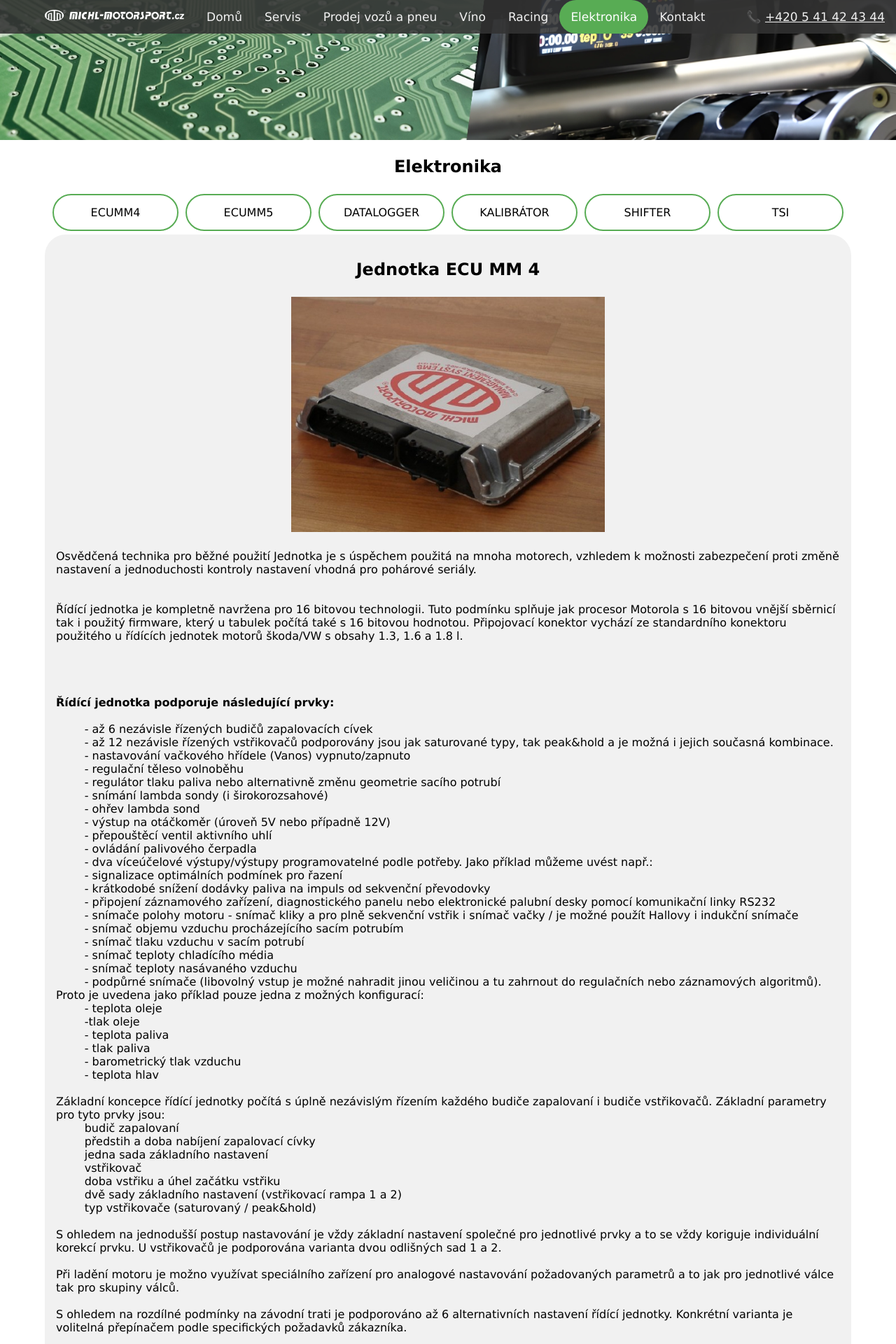
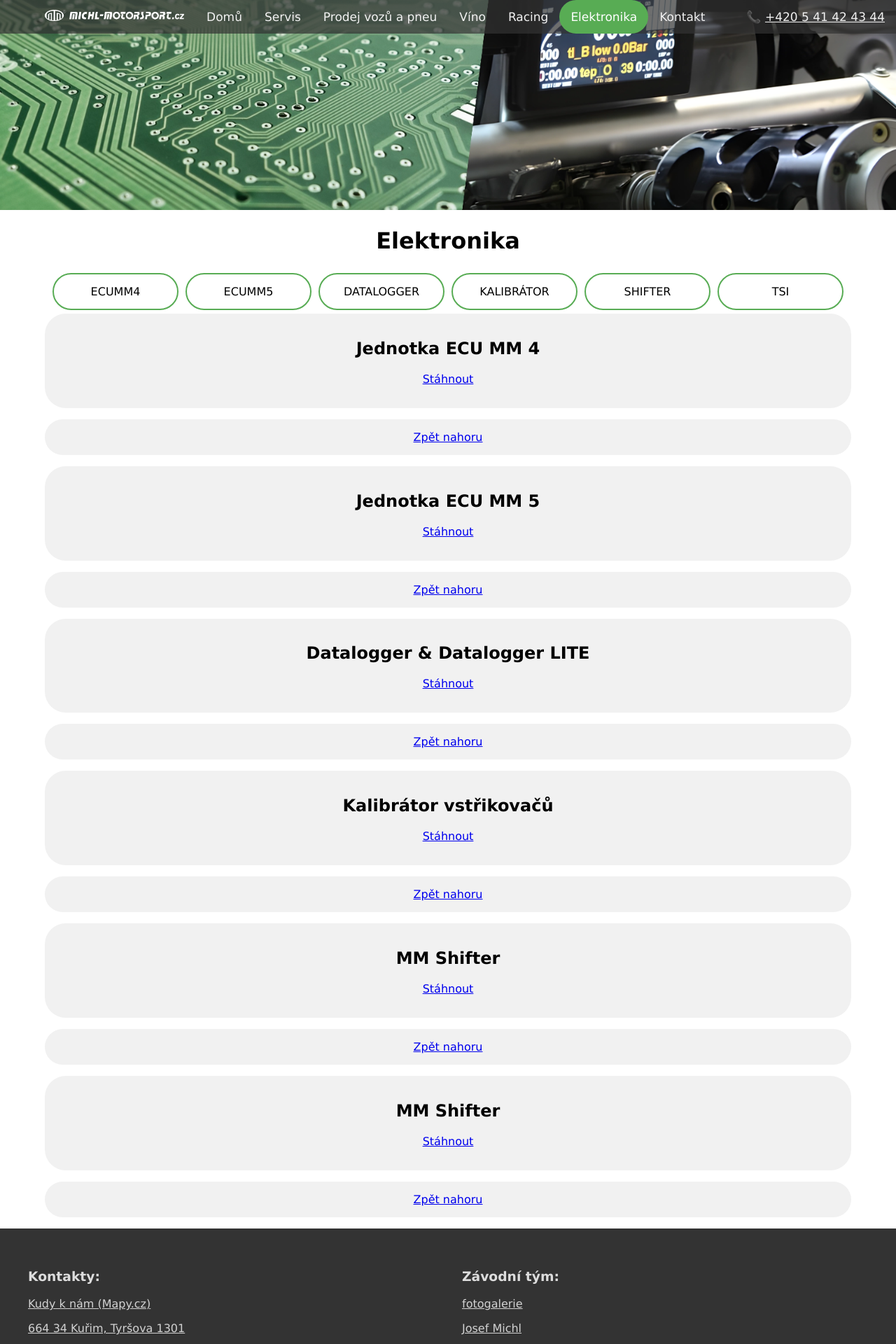
Before and after one commit to michlmotorsport/web, a PHP site: page /elektronika.html in a window 1280 px wide. Shown: the top 1920 px of the page at 70% size. Run offline with PHP 8.4, Linux system fonts and the light colour scheme.

Commit message:
Elektronika hotová, TODO: opravit menu tlačítko na apple platformách

```diff
--- a/default.css
+++ b/default.css
@@ -220,11 +210,10 @@
   position:fixed;
   width:100%;
   transition: 0.3s ease-in-out;
+  min-height:3rem;
 }
 
-.topnav:hover {
-  background-color: #333333e1;
-}
+
 
 .topnav a {
   float: left;
--- a/elektronika.html
+++ b/elektronika.html
@@ -4,10 +4,10 @@
 <meta name="viewport" content="width=device-width, initial-scale=1.0">
 <link rel="stylesheet" href="default.css">
 <link rel="icon" type="image/webp" href="images/favicon.png">
-<title>Michl Motorsport - Racing</title>
+<title>Michl Motorsport - Elektronika</title>
 <meta charset="UTF-8">
 <meta name="keywords" content="Motorsport, Michl, Auto, Auta na prodej, závody do vrchu, pneu, závodní penu, autoservis, víno">
-<meta name="nameription" content="prodejna a servis aut, prodej vína Znovín Znojmo, vývoj a výroba řídících systémů motorů, prodej závodních pneu Goodyear, reklama na závodních vozech">
+<meta name="description" content="prodejna a servis aut, prodej vína Znovín Znojmo, vývoj a výroba řídících systémů motorů, prodej závodních pneu Goodyear, reklama na závodních vozech">
 <meta name="author" content="Michl Motorsport">
 </head>
 
@@ -41,11 +41,11 @@
 </script>
 
 <div class="banner-container" id="start">
-  <img alt="Elektro Banner" src="images/elektronika.webp" style="width: 100%; max-height: 200px; object-fit: cover;">
+  <img alt="Elektro Banner" src="images/elektronika.webp" style="width: 100%; max-height: 300px; object-fit: cover;">
 </div>
   <div class="main">
 
-    <h2 style="text-align: center;">Elektronika</h2>
+    <h1 style="text-align: center;">Elektronika</h1>
 
 <div class="gallery">
   <a  href="#ec4" id="nodec">
@@ -89,360 +89,44 @@
 <div class="main" id="ec4">
   <div class="rounded-list">
     <h2>Jednotka ECU MM 4</h2>
-    <img style="width: 40%;" alt="ecumm4 ecu mm 4" src="images/elektronika/ECUMM4.jpg" hspace="5" vspace="5" /><br />
-<p style="text-align: left;">Osvědčená technika pro běžné použití
-Jednotka je
-s úspěchem použitá na mnoha
-motorech, vzhledem k
-možnosti zabezpečení proti změně nastavení a
-jednoduchosti kontroly nastavení vhodná pro
-pohárové seriály.<br />
-<br />
-<br />
-Řídící jednotka je kompletně navržena
-pro 16
-bitovou technologii. Tuto podmínku splňuje jak procesor
-Motorola
-s 16 bitovou vnější sběrnicí tak i
-použitý
-firmware, který u tabulek počítá
-také s 16
-bitovou hodnotou. Připojovací konektor
-vychází ze
-standardního konektoru použitého u
-řídících jednotek motorů
-škoda/VW s obsahy
-1.3, 1.6 a 1.8 l.<br />
-<br />
-<br />
-<br />
-<span style="font-weight: bold;"><br>
-Řídící jednotka podporuje
-následující prvky:</span><br />
-<br />
-&nbsp;&nbsp;&nbsp;&nbsp;&nbsp;&nbsp;&nbsp;
-- až 6 nezávisle řízených budičů
-zapalovacích cívek<br />
-&nbsp;&nbsp;&nbsp;&nbsp;&nbsp;&nbsp;&nbsp;
-- až 12 nezávisle
-řízených vstřikovačů podporovány jsou
-jak
-saturované typy, tak peak&amp;hold a je možná
-i jejich
-současná kombinace.<br />
-&nbsp;&nbsp;&nbsp;&nbsp;&nbsp;&nbsp;&nbsp;
-- nastavování vačkového
-hřídele (Vanos) vypnuto/zapnuto<br />
-&nbsp;&nbsp;&nbsp;&nbsp;&nbsp;&nbsp;
-&nbsp;- regulační těleso volnoběhu<br />
-&nbsp; &nbsp; &nbsp; &nbsp; - regulátor
-tlaku
-paliva nebo alternativně změnu geometrie sacího
-potrubí<br />
-&nbsp;&nbsp;&nbsp;&nbsp;&nbsp;&nbsp;&nbsp;
-- snímání lambda sondy (i
-širokorozsahové)<br />
-&nbsp;&nbsp;&nbsp;&nbsp;&nbsp;&nbsp;&nbsp;
-- ohřev lambda sond<br />
-&nbsp;&nbsp;&nbsp;&nbsp;&nbsp;&nbsp;&nbsp;
-- výstup na otáčkoměr (úroveň 5V nebo
-případně 12V)<br />
-&nbsp;&nbsp;&nbsp;&nbsp;&nbsp;&nbsp;&nbsp;
-- přepouštěcí ventil aktivního
-uhlí<br />
-&nbsp;&nbsp;&nbsp;&nbsp;&nbsp;&nbsp;&nbsp;
-- ovládání palivového
-čerpadla<br />
-&nbsp;&nbsp;&nbsp;&nbsp;&nbsp;&nbsp;&nbsp;
-- dva
-víceúčelové
-výstupy/výstupy
-programovatelné podle potřeby. Jako příklad
-můžeme
-uvést např.:<br />
-&nbsp;&nbsp;&nbsp;&nbsp;&nbsp;&nbsp;&nbsp;
-- signalizace optimálních podmínek pro
-řazení<br />
-&nbsp;&nbsp;&nbsp;&nbsp;&nbsp;&nbsp;&nbsp;
-- krátkodobé
-snížení dodávky paliva na impuls od
-sekvenční převodovky<br />
-&nbsp;&nbsp;&nbsp;&nbsp;&nbsp;&nbsp;
-&nbsp;- připojení
-záznamového zařízení,
-diagnostického
-panelu nebo elektronické palubní desky
-pomocí
-komunikační linky RS232<br />
-&nbsp;&nbsp;&nbsp;&nbsp;&nbsp;&nbsp;&nbsp;
-- snímače polohy motoru
-- snímač kliky a pro plně sekvenční vstřik i
-snímač vačky / je možné použít Hallovy
-i indukční snímače<br />
-&nbsp;&nbsp;&nbsp;&nbsp;&nbsp;&nbsp;&nbsp;
-- snímač objemu vzduchu
-procházejícího sacím
-potrubím<br />
-&nbsp;&nbsp;&nbsp;&nbsp;&nbsp;&nbsp;&nbsp;
-- snímač tlaku vzduchu v sacím potrubí<br />
-&nbsp;&nbsp;&nbsp;&nbsp;&nbsp;&nbsp;&nbsp;
-- snímač teploty chladícího
-média<br />
-&nbsp;&nbsp;&nbsp;&nbsp;&nbsp;&nbsp;&nbsp;
-- snímač teploty nasávaného vzduchu<br />
-&nbsp;&nbsp;&nbsp;&nbsp;&nbsp;&nbsp;&nbsp;
-- podpůrné
-snímače (libovolný vstup je možné
-nahradit jinou
-veličinou a tu zahrnout do regulačních nebo
-záznamových algoritmů). Proto je uvedena jako
-příklad pouze jedna z možných
-konfigurací:<br />
-&nbsp;&nbsp;&nbsp;&nbsp;&nbsp;&nbsp;&nbsp;
-- teplota oleje<br />
-&nbsp;&nbsp;&nbsp;&nbsp;&nbsp;&nbsp;&nbsp;
--tlak oleje<br />
-&nbsp;&nbsp;&nbsp;&nbsp;&nbsp;&nbsp;&nbsp;
-- teplota paliva<br />
-&nbsp;&nbsp;&nbsp;&nbsp;&nbsp;&nbsp;&nbsp;
-- tlak paliva<br />
-&nbsp;&nbsp;&nbsp;&nbsp;&nbsp;&nbsp;&nbsp;
-- barometrický tlak vzduchu<br />
-&nbsp;&nbsp;&nbsp;&nbsp;&nbsp;&nbsp;&nbsp;
-- teplota hlav<br />
-<br />
-Základní koncepce
-řídící jednotky
-počítá s úplně
-nezávislým
-řízením každého budiče
-zapalovaní i budiče
-vstřikovačů. Základní parametry pro tyto prvky
-jsou:<br />
-&nbsp;&nbsp;&nbsp;&nbsp;&nbsp;&nbsp;&nbsp;
-budič
-zapalovaní<br />
-&nbsp;&nbsp;&nbsp; &nbsp;&nbsp;&nbsp; předstih
-a doba
-nabíjení zapalovací cívky<br />
-&nbsp;&nbsp;&nbsp; &nbsp;&nbsp;&nbsp; jedna
-sada základního nastavení<br />
-&nbsp;&nbsp;&nbsp; &nbsp;&nbsp;&nbsp; vstřikovač<br />
-&nbsp;&nbsp;&nbsp; &nbsp;&nbsp;&nbsp; doba
-vstřiku a úhel začátku vstřiku<br />
-&nbsp;&nbsp;&nbsp; &nbsp;&nbsp;&nbsp; dvě sady
-základního nastavení
-(vstřikovací
-rampa 1 a 2)<br />
-&nbsp;&nbsp;&nbsp; &nbsp;&nbsp;&nbsp; typ
-vstřikovače (saturovaný / peak&amp;hold)<br />
-<br />
-S ohledem na jednodušší postup
-nastavování je vždy
-základní
-nastavení společné pro jednotlivé
-prvky a to se
-vždy koriguje individuální korekcí
-prvku. U
-vstřikovačů je podporována varianta dvou
-odlišných
-sad 1 a 2.<br />
-<br />
-Při ladění motoru je možno využívat
-speciálního zařízení pro
-analogové
-nastavování požadovaných parametrů a
-to jak pro
-jednotlivé válce tak pro skupiny válců.<br />
-<br />
-S ohledem na rozdílné podmínky na
-závodní trati je podporováno až 6
-alternativních nastavení
-řídící
-jednotky. Konkrétní varianta je
-volitelná
-přepínačem podle specifických požadavků
-zákazníka.<br />
-<br />
-Parametry jsou ukládány jako
-dvourozměrné tabulky
-s prostorovou interpolací. Jednou osou jsou
-otáčky
-motoru, druhá má tři
-přepínatelné
-alternativy:<br />
-&nbsp;&nbsp;&nbsp;&nbsp;&nbsp;&nbsp;
-&nbsp;* množství nasávaného vzduchu<br />
-&nbsp;&nbsp;&nbsp;&nbsp;&nbsp;&nbsp;&nbsp;
-* tlak v sacím potrubí<br />
-&nbsp;&nbsp;&nbsp;&nbsp;&nbsp;&nbsp;&nbsp;
-* poloha škrtící klapky<br />
-<br />
-<span style="font-weight: bold;">
-Technické parametry regulačního
-systému motoru</span><br />
-Celý systém motoru je řízen na
-základě
-úhlového systému s periodou
-720&deg;. Pozice
-0&deg; odpovídá horní
-úvrati při
-zapálení směsi ve válci. Pokud
-není motor
-vybaven snímačem vačky, není možno určit zda se
-jedná o lichou nebo sudou otáčku kliky.
-Systém si
-v tomto případě sám náhodně podle
-polohy<br />
-kliky při startu zvolí, která otáčka
-je lichá.<br />
-Konfigurace snímačů polohy natočení motoru, typy
-vstřikovačů a jejich přiřazení ke vstřikovacím
-rampám a pořadí zapalování
-je určeno
-variantou programu. Pro jinou konfiguraci motoru je nutné do
-řídící jednotky nahrát
-jiný program.<br />
-<br /></p>
+    <a href="uploads/Jednotka ECU MM4.pdf">Stáhnout</a></i></b></p>
+    <object data="uploads/Jednotka ECU MM4.pdf" type="application/pdf" width="75%" height="1200px"></p></object>
+    </div>
+    <a href="#start"><div class="rounded-list" id="ec5">Zpět nahoru</div></a>
 
-<img style="width: 650px; height: 273px;" alt="ecu mm 4 tabulka" src="images/elektronika/ECUMM4tab.jpg" /><br />
-</div>
+<div class="rounded-list" >
+  <h2>Jednotka ECU MM 5</h2>
+  <a href="uploads/Jednotka ECU MM5.pdf">Stáhnout</a></i></b></p>
+    <object data="uploads/Jednotka ECU MM5.pdf" type="application/pdf" width="75%" height="1200px"></p></object>
+    </div>
+    <a href="#start"><div class="rounded-list" id="datalogger">Zpět nahoru</div></a>
 
-    <a href="#start"><div class="rounded-list">Zpět nahoru</div></a>
-<!--
-    ##################        EC4         ##################
--->
+    <div class="rounded-list">
+  <h2>Datalogger & Datalogger LITE</h2>
+  <a href="uploads/Datalogger.pdf">Stáhnout</a></i></b></p>
+    <object data="uploads/Datalogger.pdf" type="application/pdf" width="75%" height="1200px"></p></object>
+    </div>
+    <a href="#start"><div class="rounded-list" id="kalib">Zpět nahoru</div></a>
 
+    <div class="rounded-list">
+  <h2>Kalibrátor vstřikovačů</h2>
+  <a href="uploads/Tester pro kalibraci vstřikovačů.pdf">Stáhnout</a></i></b></p>
+    <object data="uploads/Tester pro kalibraci vstřikovačů.pdf" type="application/pdf" width="75%" height="1200px"></p></object>
+    </div>
+    <a href="#start"><div class="rounded-list" id="shifter">Zpět nahoru</div></a>
 
-<div class="rounded-list" id="ec5">
-  <h2>Jednotka ECU MM 5</h2>
-  Řídící jednotka
-používá
-32bitový procesor PowerPC. Pro paměť
-programu a kalibrací je k dispozici celkem 1MB paměti,
-která je
-součástí čipu procesoru. Pro záznam
-přechodných dějů a změny nastavení
-při ladění během chodu motoru je osazena paměť RAM 512KB.
-Pro
-záznam
-závad a událostí je určena paměť
-EEPROM s
-kapacitou od 32KB do 256KB.
-Záznamy používají pro
-určení
-časového okamžiku interní hodiny
-reálného
-času. Tyto hodiny jsou také využívány
-pro
-omezení doby chodu jednotky.
-Časování veškerých
-výstupů se
-provádí s rozlišením a
-přesností 1ms.<br />
-<br />
-<img style="width: 50%" alt="ridici jednotka ecu mm 5 ecumm5" src="images/elektronika/ecumm5.jpg" /><br />
-<br />
-Výstupy jsou řešeny jako obecné s
-programovým připojením
-konkrétního
-výstupu ke zvolené funkci. <br />
-<br />
-Jednotka je vybavena:<br />
-&bull; 2 kompletními můstkovými
-výstupy s proudovou zatížitelností 3A<br />
-&bull; 12 rychlými spínači na 0V s proudovou
-zatížitelností 2A primárně
-určené na
-vstřikovače.<br />
-&bull; 8 univerzálními spínači na
-0V s proudovou zatížitelností 1A<br />
-&bull; 8 univerzálními spínači na
-0V s proudovou zatížitelností 0,5A<br />
-<br />
-Jednotka je schopna ovládat až 12 vstřikovačů
-peak&amp;hold. V
-případě saturovaných vstřikovačů je tento počet
-až 16.
-Zapalovaní řídí až 8
-externích
-výkonových budičů. Na přání
-lze doosadit
-další dva budiče pro použití na 10
-válcových motorech.<br />
-<br />
-Jednotka je osazena 40 analogovými vstupy. Opět je
-možné
-přiřadit konkrétní vstupy k požadované
-funkci
-programově. Některé vstupy mají kromě toho
-speciální HW výbavu:<br />
-&bull; 8 vstupů se používá jako
-impulsní vstupy
-pro snímání polohy kliky a vačky.
-Zbývající impulsní vstupy
-je možné
-využít pro snímače rychlosti kol vozidla a
-následně i výpočet prokluzu kol.<br />
-<br />
-Programově se přepíná režim
-indukční/Hallův snímač.<br />
-&bull; 2 vstupy jsou určeny pro snímače s
-nízkým odporem čidla<br />
-&bull; 2 vstupy mají rozhraní pro UEGO lambda
-sondu.<br />
-&bull; 2 vstupy jsou optimalizovány pro
-snímače klepání<br />
-&bull; 26 vstupů je možné osadit pullupovými
-odpory pro odporové snímače.<br />
-<br />
-Komunikace s vnějšími
-zařízeními se
-provádí po dvou sériových
-linkách a
-po dvou sběrnicích CAN.<br />
-<br />
-Jednotka používá shodnou filosofii
-nastavení, jako
-předchůdce ECUMM4, její schopnosti byly ale
-rozšířeny mimo již výše
-uvedené
-také o následující funkce:<br />
-* možnost řízení motorů s
-přímým
-vstřikováním FSI, TSI za použití
-externího
-vysokonapěťového budiče (až 6 válců)<br />
-* plynulá regulace tlaku paliva se zpětnou vazbou<br />
-* měření rychlosti až 6 kol a možnost kontroly prokluzu
-hnaných kol<br />
-* nezávislé
-spínání ochran motoru a
-jiných vnějších spotřebičů
-(ventilátory,
-čerpadla)<br />
-* dva nezávislé vstupy pro
-řízení přerušení při
-řazení (páka, automat)<br />
-* dvě nezávislé plynulé regulace
-časování vačkových hřídelů
-se zpětnou vazbou<br />
-* vysílání datových
-zpráv s
-informacemi o stavu motoru a jednotky po CAN busu,
-kompatibilní
-s dipleji AIM<br />
-* možnost příjmu datových zpráv o
-rychlostech kol z ABS<br />
-* ovládání elektronické
-škrtící klapky
-elektronickým pedálem<br />
-<br />
-<img style="width: 50%" alt="ecu mm 5 tabulka ridici jednotka" src="images/elektronika/ECUMM5tab.png" /><br />
-<br />
-<img style="width: 50%" alt="ecu mm 5 tabulka ridici jednotka" src="images/elektronika/ECUMM5tabb.png" /><br />
-<br />
-</div>
+    <div class="rounded-list">
+  <h2>MM Shifter</h2>
+  <a href="uploads/Shifter.pdf">Stáhnout</a></i></b></p>
+    <object data="uploads/Shifter.pdf" type="application/pdf" width="75%" height="1200px"></p></object>
+    </div>
+    <a href="#start"><div class="rounded-list" id="tsi">Zpět nahoru</div></a>
+
+<div class="rounded-list">
+  <h2>MM Shifter</h2>
+  <a href="uploads/TSI.pdf">Stáhnout</a></i></b></p>
+    <object data="uploads/TSI.pdf" type="application/pdf" width="75%" height="1200px"></p></object>
+    </div>
 
 <a href="#start"><div class="rounded-list">Zpět nahoru</div></a>
 <div class="secondary">
@@ -460,12 +144,12 @@
     <p><a href="https://michl-motorsport.cz/jmichl.html">Josef Michl</a></p>
     <p><a href="https://michl-motorsport.cz/dmichl.html">Dan Michl</a></p>
     <p id="socials">Sledujte nás:</p>
-        <a href="https://www.youtube.com/@hpp8291"><img alt="youtube logo" src="images/yt_icon_red_digital.webp" style="width: 4rem;"></a> </li>
-        <a href="https://www.facebook.com/josefmichlmotorsport"><img alt="facebook logo" src="images/Facebook_Logo_Primary.webp" style="width: 3rem;"></a></li>
-        <a href="https://www.instagram.com/michlmotorsport?igsh=bXlrZThkcXJydjV1"><img alt="instagram logo" src="images/Instagram_Glyph_Gradient.webp" style="width: 3rem;"></a></li>
+        <a href="https://www.youtube.com/@hpp8291"><img alt="youtube logo" src="images/yt_icon_red_digital.webp" style="width: 4rem;"></a>
+        <a href="https://www.facebook.com/josefmichlmotorsport"><img alt="facebook logo" src="images/Facebook_Logo_Primary.webp" style="width: 3rem;"></a>
+        <a href="https://www.instagram.com/michlmotorsport?igsh=bXlrZThkcXJydjV1"><img alt="instagram logo" src="images/Instagram_Glyph_Gradient.webp" style="width: 3rem;"></a>
   </div>
-  <iframe style="border:none" src="https://mapy.com/s/bubazehoco" width="400" height="280" frameborder="0"></iframe>
-  <img alt="EU fotovoltaika" style="width: 29rem; float:right; max-width: 25rem;" src="images/fotovoltaika.webp"
+  <iframe title="mapy.com mapa k adrese" style="border:none" src="https://mapy.com/s/bubazehoco" width="400" height="280" frameborder="0"></iframe>
+  <img alt="EU fotovoltaika" style="float:right; max-width: 25rem;" src="images/fotovoltaika.webp">
   <br><p>Circuit Board Image by <a href="https://pixabay.com/users/blickpixel-52945/?utm_source=link-attribution&utm_medium=referral&utm_campaign=image&utm_content=453758">Michael Schwarzenberger</a> from <a href="https://pixabay.com//?utm_source=link-attribution&utm_medium=referral&utm_campaign=image&utm_content=453758">Pixabay</a></p>
     </div>
   </div>
```
Also changed, not shown: other parts of default.css (+33 -34 lines), dmichl.html (+6 -6 lines), index.html (+24 -27 lines), jmichl.html (+6 -6 lines), kontakt.html (+6 -6 lines), lsm.html (+6 -6 lines), prodej.html (+8 -7 lines), racing.html (+15 -15 lines), servis.html (+5 -5 lines), vino.html (+5 -5 lines), vozy.html (+8 -8 lines), images/prodej2.webp (added), 6 other files.
